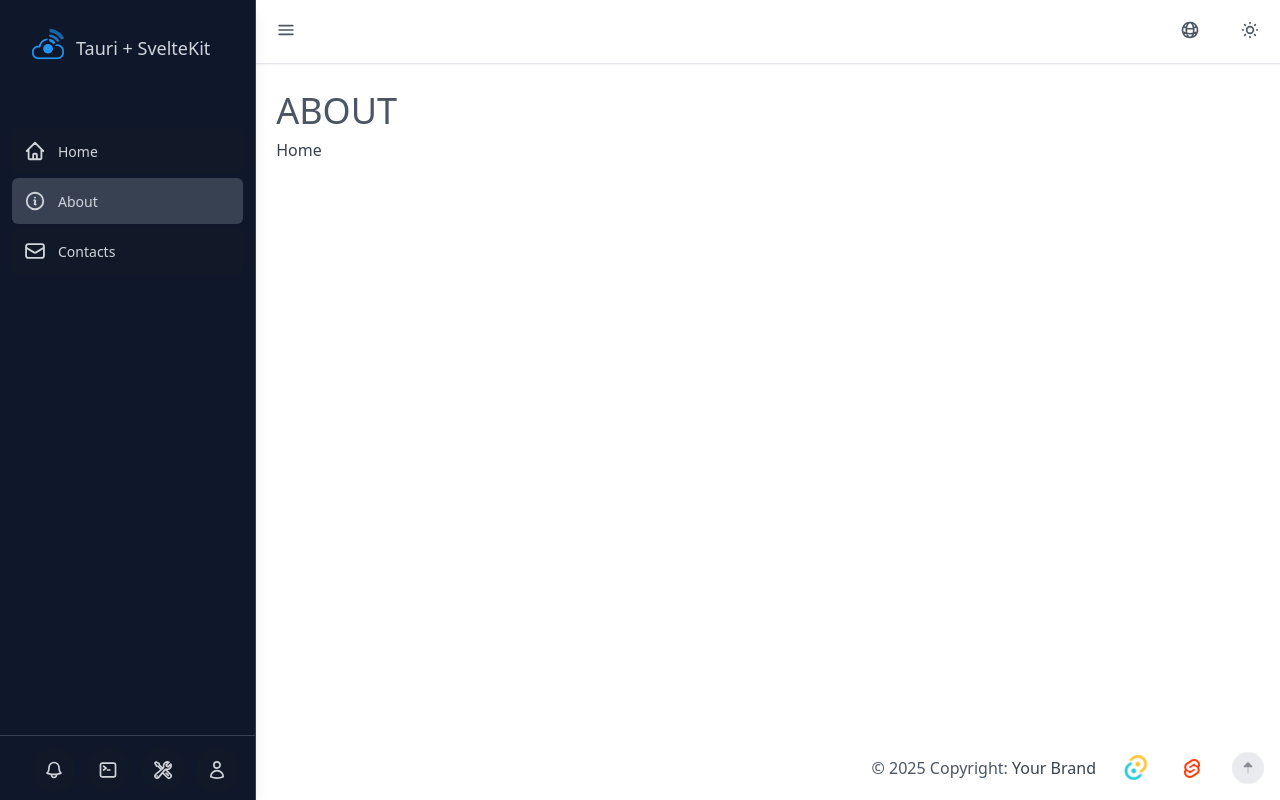
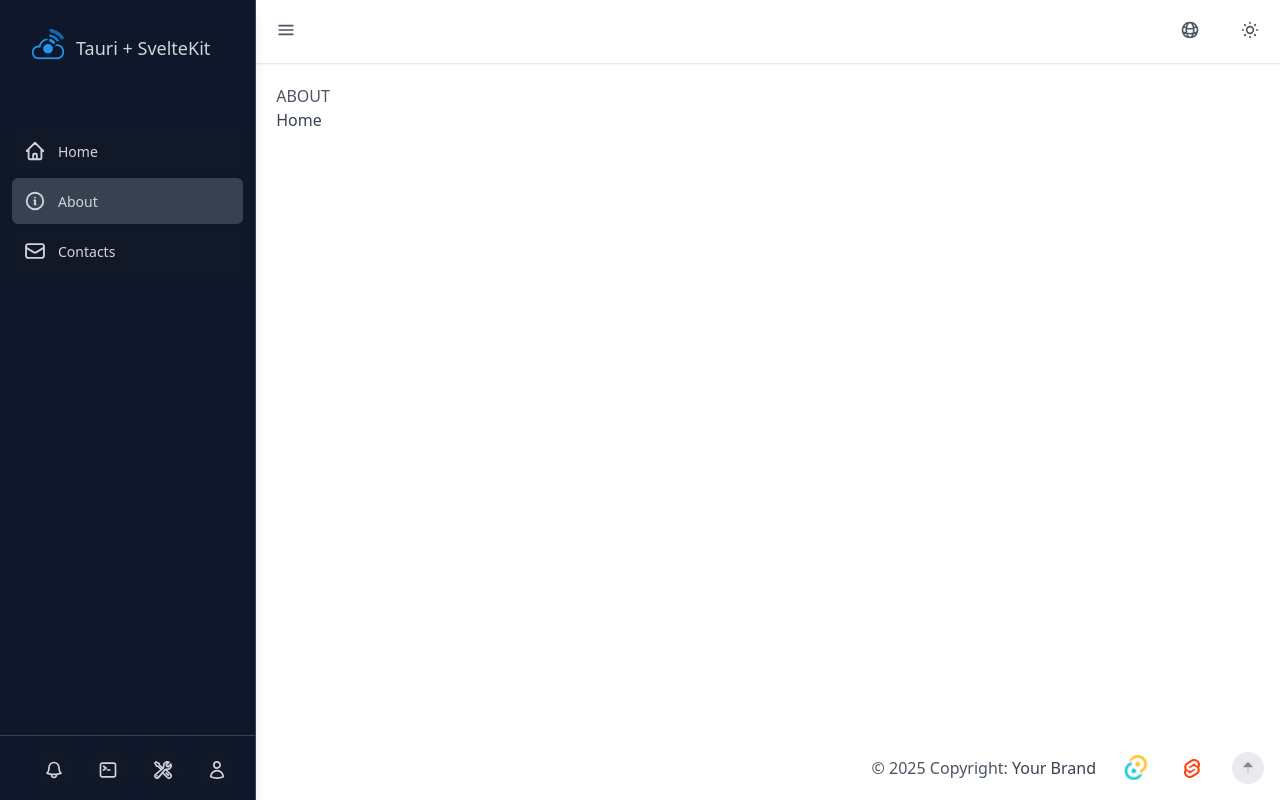
Before and after one commit to pnrobinson/ontologizer, a SvelteKit app: page /about in a window 1280 px wide. Built offline with nearby package versions, Linux system fonts and the light colour scheme.

Commit message:
removing dark mode (1)

```diff
--- a/src/routes/+layout.svelte
+++ b/src/routes/+layout.svelte
@@ -7,7 +7,7 @@
     import Footer from '$lib/components/layout/Footer.svelte';
 
     let navOpen: boolean = false;
-    let bg_colors = 'dark:bg-slate-950 bg-white';
+    let bg_colors = 'bg-white';
 
     function sidebarHandler() {
         navOpen = !navOpen;
--- a/src/routes/+page.svelte
+++ b/src/routes/+page.svelte
@@ -29,6 +29,8 @@
 </script>
 
 
+<div class="setupcard"></div>
+
 <div class="p-5">
   <h1 class="text-gray-600 dark:text-gray-300 text-5xl">Setup</h1>
 </div>
--- a/src/routes/about/+page.svelte
+++ b/src/routes/about/+page.svelte
@@ -1,4 +1,4 @@
 <div class="p-5">
-  <h1 class="text-gray-600 dark:text-gray-300 text-5xl">ABOUT</h1>
+  <h1 class="text-gray-600">ABOUT</h1>
   <a href="/" class="text-gray-700 hover:text-gray-600 dark:text-gray-400 dark:hover:text-gray-300">Home</a>
 </div>
```
